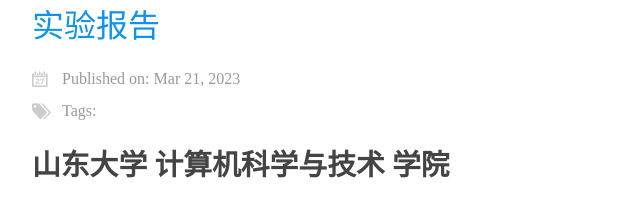
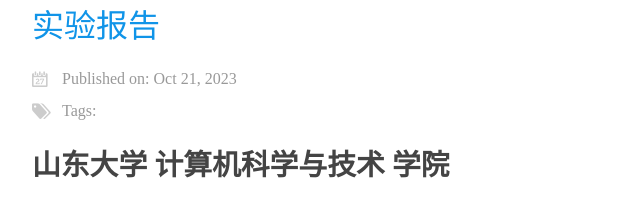
Before and after one commit to kangwenguang/kangwenguang.github.io, a plain HTML site: page index.html in a window 1280 px wide. Shown: the part 268-470 px from the top of the page, 208-848 px from the left. Drawn offline with nearby package versions, Linux system fonts and the light colour scheme; no server answers; a web font is replaced by a local one.

Commit message:
Site updated: 2023-10-24 16:38:47

```diff
--- a/index.html
+++ b/index.html
@@ -93,7 +93,7 @@
 	</h2>
     <div class="entry-content">
     <div class="meta">
-      <div class="date">Published on: <time datetime="2023-10-21T12:46:37.422Z" itemprop="datePublished">Mar 21, 2023</time>
+      <div class="date">Published on: <time datetime="2023-10-21T12:46:37.422Z" itemprop="datePublished">Oct 21, 2023</time>
 </div>
       <div class="tags">Tags:
 
```
